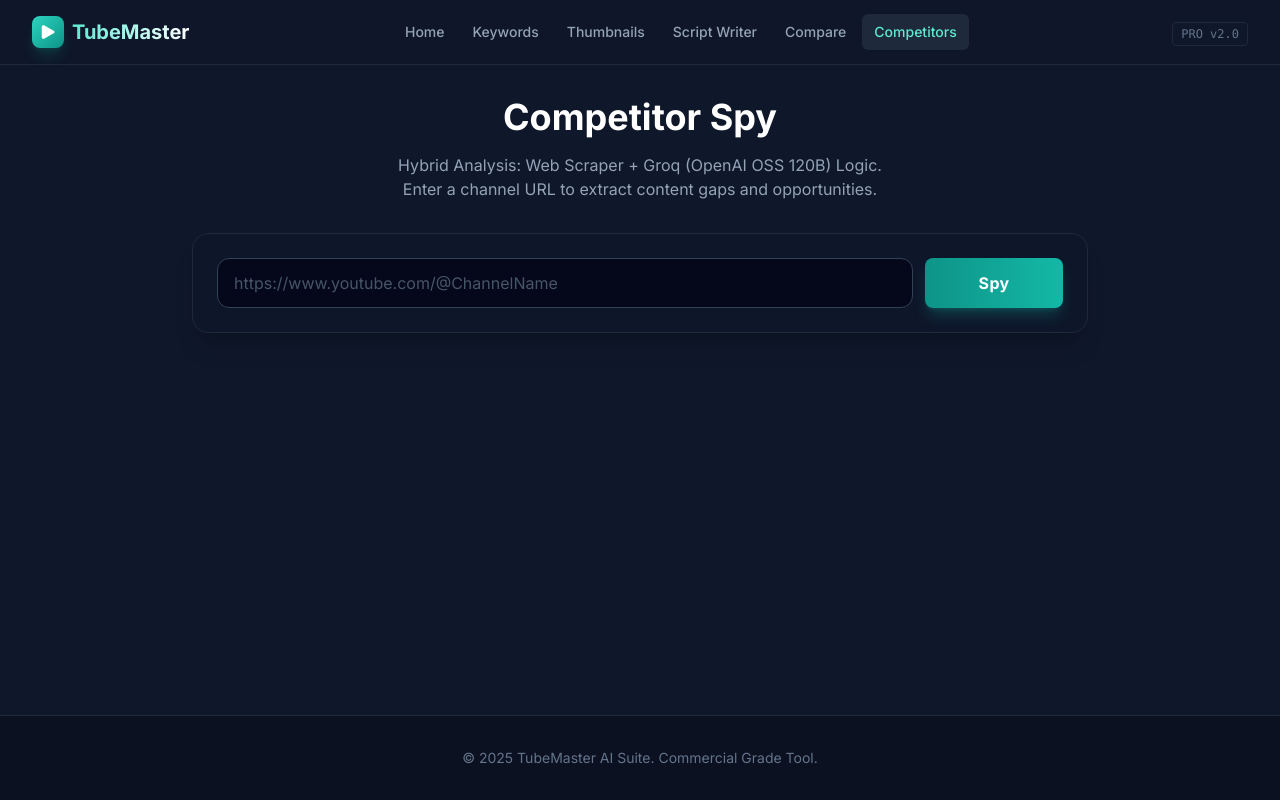
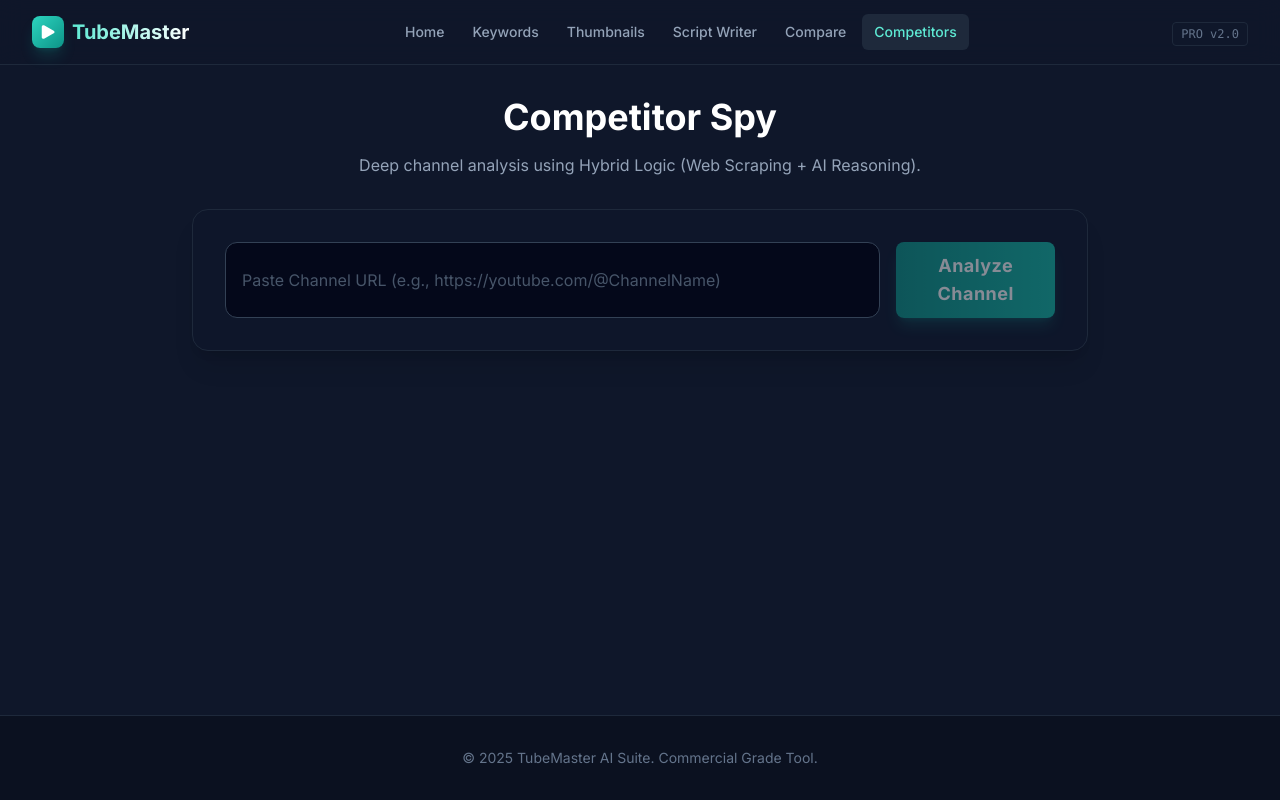
Before and after one commit to sitegenpro1/Tubemaster-AI-v9, a React (Vite) app: page / in a window 1280 px wide. Both pictures are taken after a click on the element 226 px from the left and 1131 px from the top of the page. Built offline with nearby package versions, Linux system fonts and the light colour scheme.

Commit message:
Update CompetitorAnalysis.tsx

```diff
--- a/pages/CompetitorAnalysis.tsx
+++ b/pages/CompetitorAnalysis.tsx
@@ -1,3 +1,4 @@
+
 import React, { useState } from 'react';
 import { Card, Input, Button, Spinner } from '../components/UI';
 import { analyzeCompetitor } from '../services/geminiService';
@@ -17,12 +18,13 @@ export const CompetitorAnalysis: React.FC = () => {
     setData(null);
 
     try {
+      // Calls the Hybrid (Scraper + AI) service
       const result = await analyzeCompetitor(url);
-      if (!result) throw new Error("Analysis yielded no data.");
+      if (!result) throw new Error("No analysis data returned.");
       setData(result);
-    } catch (err: any) {
+    } catch (err) {
       console.error(err);
-      setError("Unable to analyze channel. Please verify the URL or try again later.");
+      setError("Analysis failed. Please ensure the URL is correct.");
     } finally {
       setLoading(false);
     }
@@ -30,74 +32,83 @@ export const CompetitorAnalysis: React.FC = () => {
 
   return (
     <div className="max-w-4xl mx-auto space-y-8 pb-20">
-      <SEO title="YouTube Competitor Spy Tool" description="Ethically analyze competitor YouTube channels." path="/competitors" />
+      <SEO title="Competitor Spy" description="Hybrid AI + Web Scraping analysis." path="/competitors" />
 
       <div className="text-center space-y-4">
         <h2 className="text-3xl md:text-4xl font-bold text-white">Competitor Spy</h2>
-        <p className="text-slate-400 max-w-2xl mx-auto">
-          Hybrid Analysis: Web Scraper + Groq (OpenAI OSS 120B) Logic.
-          <br/>Enter a channel URL to extract content gaps and opportunities.
+        <p className="text-slate-400">
+          Deep channel analysis using Hybrid Logic (Web Scraping + AI Reasoning).
         </p>
       </div>
 
-      <div className="bg-slate-900/50 p-6 rounded-2xl border border-slate-800 shadow-xl">
-        <div className="flex flex-col md:flex-row gap-3">
+      <div className="bg-slate-900/50 p-8 rounded-2xl border border-slate-800 shadow-xl">
+        <div className="flex flex-col md:flex-row gap-4">
           <Input
-            placeholder="https://www.youtube.com/@ChannelName"
+            placeholder="Paste Channel URL (e.g., https://youtube.com/@ChannelName)"
             value={url}
             onChange={(e) => setUrl(e.target.value)}
             onKeyDown={(e) => e.key === 'Enter' && handleAnalyze()}
           />
-          <Button onClick={handleAnalyze} disabled={loading} className="md:w-40">
-            {loading ? <Spinner /> : 'Spy'}
+          <Button onClick={handleAnalyze} disabled={loading || !url} className="md:w-48 font-bold text-lg">
+            {loading ? <><Spinner /> Scanning...</> : 'Analyze Channel'}
           </Button>
         </div>
-        {error && <p className="text-rose-400 text-sm mt-3 text-center">{error}</p>}
+        {error && (
+          <div className="mt-4 p-3 bg-rose-500/10 border border-rose-500/20 rounded text-rose-400 text-sm text-center">
+            {error}
+          </div>
+        )}
       </div>
 
+      {loading && !data && (
+        <div className="text-center py-12 animate-pulse">
+          <div className="text-4xl mb-4">🕵️‍♂️</div>
+          <p className="text-slate-400">Scraping channel data & analyzing content gaps...</p>
+        </div>
+      )}
+
       {data && (
-        <div className="space-y-6 animate-fade-in">
+        <div className="space-y-6 animate-slide-up">
           <div className="grid md:grid-cols-2 gap-6">
-            <Card title={data.channelName || 'Unknown Channel'}>
-              <div className="text-center py-4">
-                <p className="text-sm text-slate-500 uppercase tracking-wider">Estimated Reach</p>
-                <p className="text-3xl font-bold text-brand-400 mt-1">{data.subscriberEstimate || 'N/A'}</p>
+            <Card title="Channel Profile">
+              <div className="text-center py-2">
+                <h3 className="text-2xl font-bold text-white">{data.channelName || 'Detected Channel'}</h3>
+                <div className="mt-2 inline-block bg-slate-800 px-3 py-1 rounded-full text-xs text-slate-400 uppercase tracking-wider">
+                  Est. Subs: <span className="text-brand-400 font-bold">{data.subscriberEstimate}</span>
+                </div>
               </div>
             </Card>
-             <Card title="Strategic Action Plan" className="border-brand-500/30 bg-brand-900/10">
-              <p className="text-slate-300 leading-relaxed">{data.actionPlan || 'No action plan generated.'}</p>
+            <Card title="Strategic Attack Plan" className="bg-brand-900/10 border-brand-500/30">
+              <p className="text-lg text-slate-200 italic">"{data.actionPlan}"</p>
             </Card>
           </div>
 
           <div className="grid md:grid-cols-3 gap-6">
-            {/* Strengths */}
-            <Card title="Strengths" className="border-green-900/50">
-              <ul className="space-y-3">
+            <Card title="Strengths" className="border-emerald-500/20">
+              <ul className="space-y-2">
                 {data.strengths?.map((s, i) => (
-                  <li key={i} className="flex items-start gap-2 text-slate-300 text-sm">
-                    <span className="text-green-400 mt-1">✓</span> {s}
+                  <li key={i} className="flex items-start gap-2 text-sm text-slate-300">
+                    <span className="text-emerald-400">✓</span> {s}
                   </li>
                 ))}
               </ul>
             </Card>
 
-            {/* Weaknesses */}
-            <Card title="Weaknesses" className="border-red-900/50">
-               <ul className="space-y-3">
+            <Card title="Weaknesses" className="border-rose-500/20">
+               <ul className="space-y-2">
                 {data.weaknesses?.map((s, i) => (
-                  <li key={i} className="flex items-start gap-2 text-slate-300 text-sm">
-                    <span className="text-red-400 mt-1">✕</span> {s}
+                  <li key={i} className="flex items-start gap-2 text-sm text-slate-300">
+                    <span className="text-rose-400">✕</span> {s}
                   </li>
                 ))}
               </ul>
             </Card>
 
-            {/* Gaps */}
-            <Card title="Content Gaps" className="border-amber-900/50">
-               <ul className="space-y-3">
+            <Card title="Missed Gaps" className="border-amber-500/20">
+               <ul className="space-y-2">
                 {data.contentGaps?.map((s, i) => (
-                  <li key={i} className="flex items-start gap-2 text-slate-300 text-sm">
-                    <span className="text-amber-400 mt-1">⚠</span> {s}
+                  <li key={i} className="flex items-start gap-2 text-sm text-slate-300">
+                    <span className="text-amber-400">⚠</span> {s}
                   </li>
                 ))}
               </ul>
```
